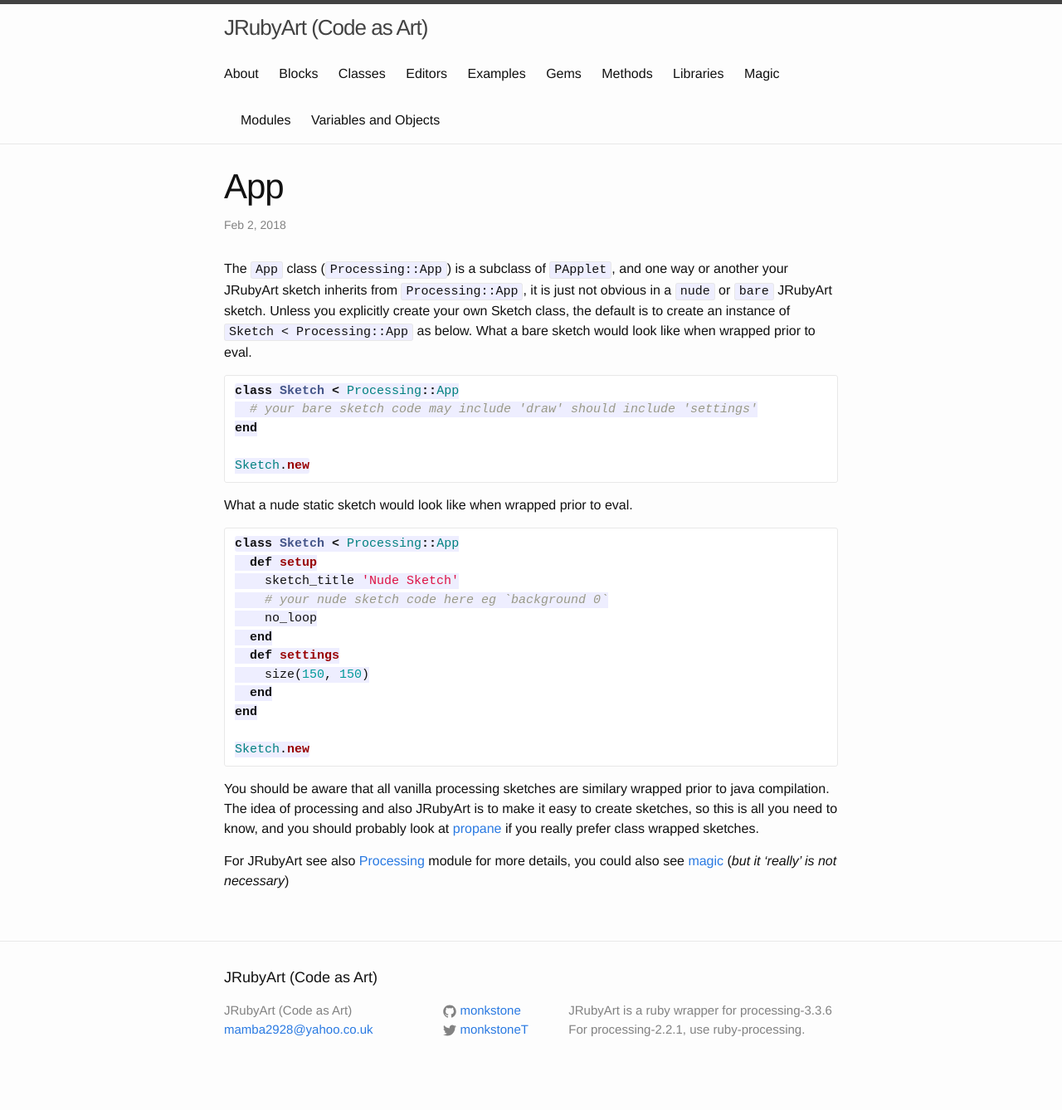
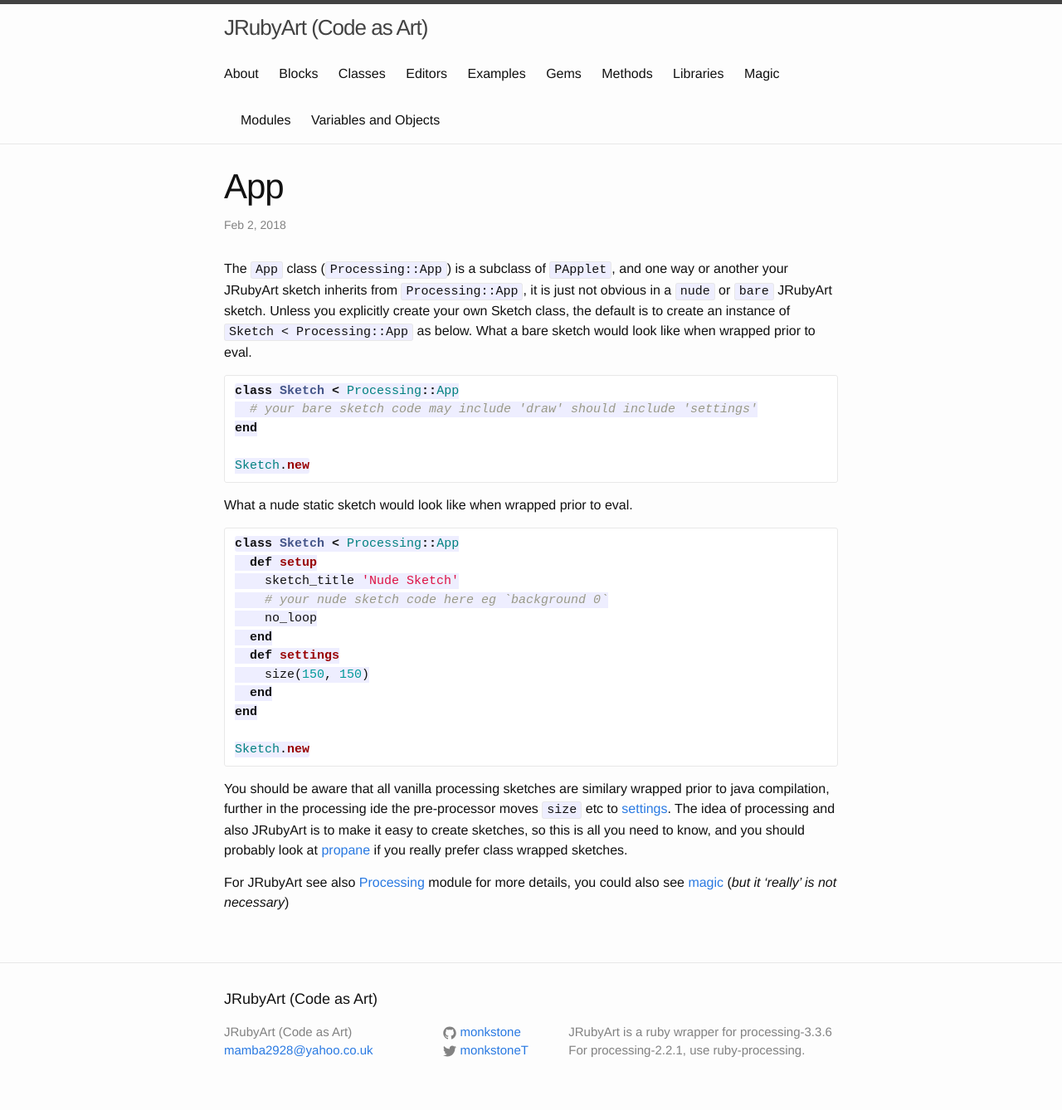
Before and after one commit to ruby-processing/JRubyArt, a Jekyll site: the page built from _classes/app.md, in a window 1280 px wide. Shown: the whole page at 83% size. Built offline with Jekyll 4.4.1, drawn with Linux system fonts in a browser that asks for light colours; before the commit the page ends 1312 px from its top, so only the background shows below that.

Commit message:
can't have too many links except when they fail?

````diff
--- a/_classes/app.md
+++ b/_classes/app.md
@@ -29,10 +29,11 @@
 
 Sketch.new
 ```
-You should be aware that all vanilla processing sketches are similary wrapped prior to java compilation.  The idea of processing and also JRubyArt is to make it easy to create sketches, so this is all you need to know, and you should probably look at [propane][propane] if you really prefer class wrapped sketches.
+You should be aware that all vanilla processing sketches are similary wrapped prior to java compilation, further in the processing ide the pre-processor moves `size` etc to [settings][settings].  The idea of processing and also JRubyArt is to make it easy to create sketches, so this is all you need to know, and you should probably look at [propane][propane] if you really prefer class wrapped sketches.
 
 For JRubyArt see also [Processing][processing] module for more details, you could also see [magic][magic] (_but it 'really' is not necessary_)
 
+[settings]:https://processing.org/reference/settings_.html
 [propane]:https://ruby-processing.github.io/propane/
 [processing]:{{ site.github.url }}/modules/processing
 [magic]:{{ site.github.url }}/magic.html
````
